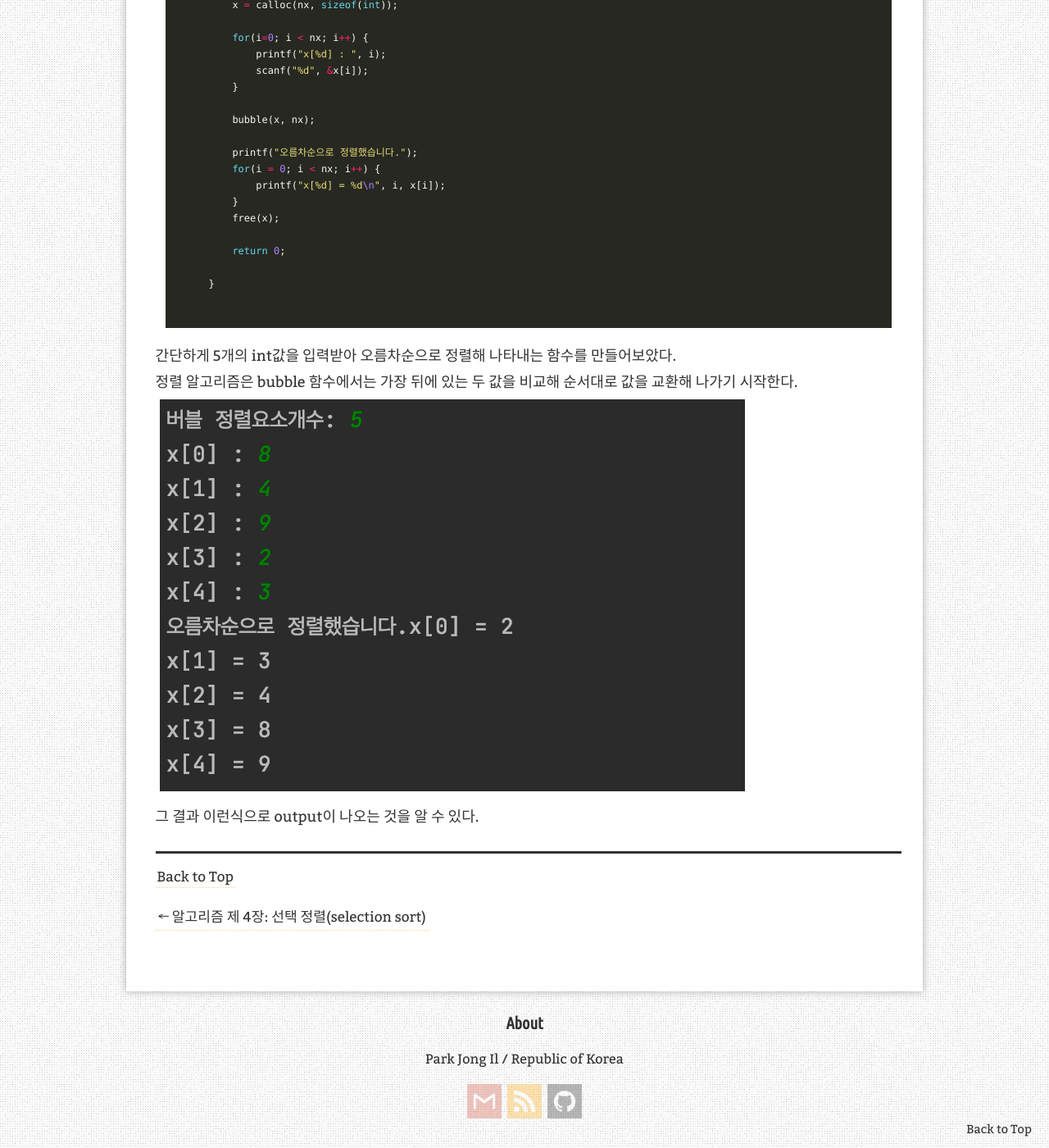
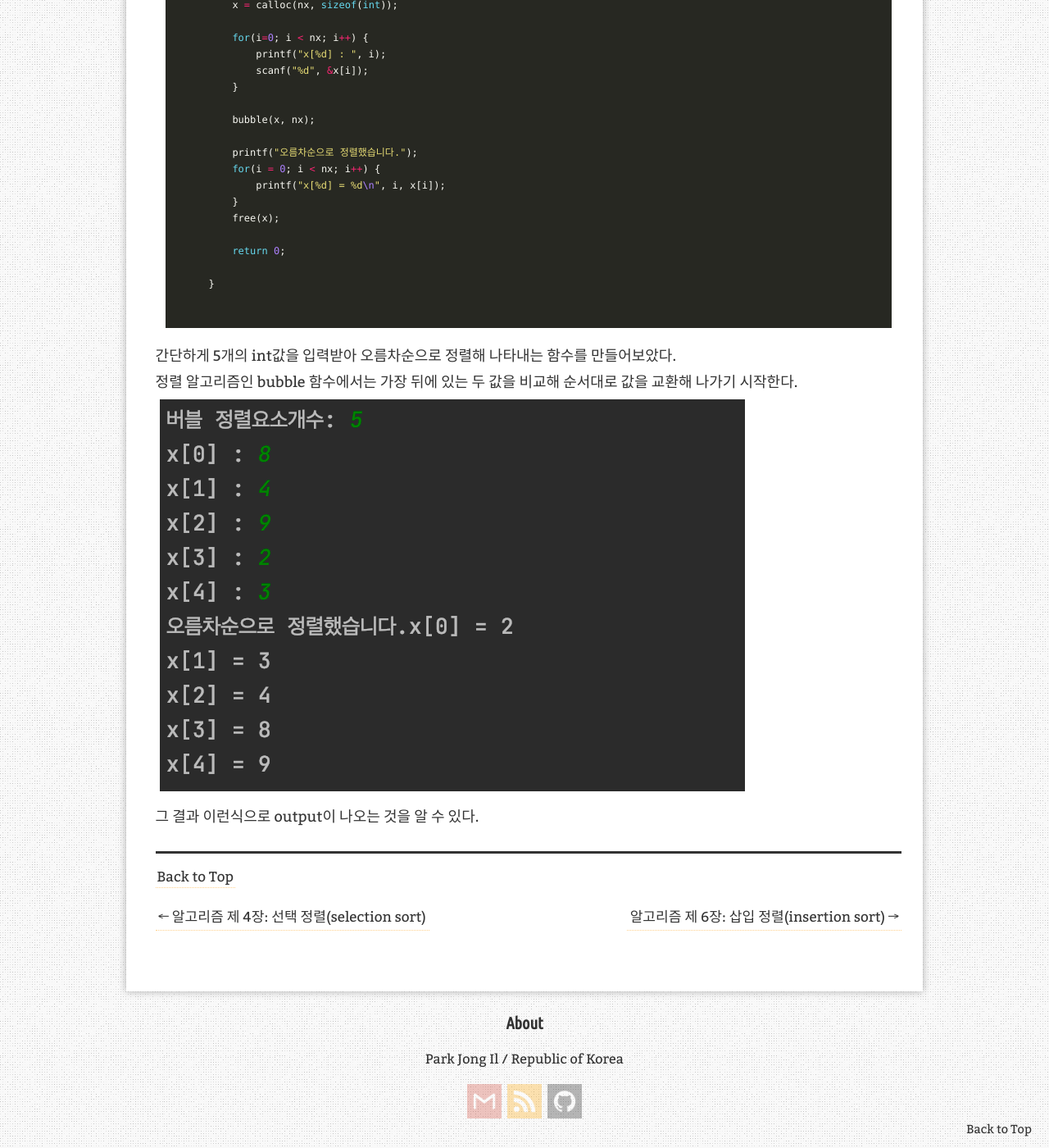
Before and after one commit to jongdlf27/jongdlf27.github.io, a Jekyll site: the page built from _posts/2021-02-22-algorithm05.md, in a window 1280 px wide and 1400 px high, scrolled down 2711 px. Shown: the whole window at 82% size. Built offline with Jekyll 4.4.1, drawn with Linux system fonts in a browser that asks for light colours; comment, search, counter and statistics services are not loaded; some of the changed lines change nothing that is shown.

Commit message:
02/23 al06

```diff
--- a/_posts/2021-02-22-algorithm05.md
+++ b/_posts/2021-02-22-algorithm05.md
@@ -96,6 +96,6 @@
 ~~~
 
 간단하게 5개의 int값을 입력받아 오름차순으로 정렬해 나타내는 함수를 만들어보았다.
-정렬 알고리즘은 bubble 함수에서는 가장 뒤에 있는 두 값을 비교해 순서대로 값을 교환해 나가기 시작한다.
+정렬 알고리즘인 bubble 함수에서는 가장 뒤에 있는 두 값을 비교해 순서대로 값을 교환해 나가기 시작한다.
 <img itemprop="image" src="/assets/image/al05_1.png" alt="Overview" />
 그 결과 이런식으로 output이 나오는 것을 알 수 있다.
--- /dev/null
+++ b/_posts/2021-02-23-algorithm06.md
@@ -0,0 +1,107 @@
+---
+layout: post
+title: "알고리즘 제 6장: 삽입 정렬(insertion sort)"
+description: "insertion sort"
+categories: [algorithm]
+tags: [c]
+redirect_from:
+  - /2021/2/23/
+---
+
+* table of contents
+{:toc .toc}
+
+# 삽입정렬 알고리즘
+
+삽입정렬은 선택한 요소를 그보다 더 앞쪽의 알맞은 위치에 '삽입하는' 작업을 반복하여 정렬하는 알고리즘이다.
+선택정렬에서는 가장 작은 값을 선택해 앞쪽으로 옮기고, 삽입정렬에서는 지정된 위치에 있는 요소를 먼저 선택한 후, 비교하고 앞쪽으로 옮긴다.
+
+[오름차순]
+
+<img itemprop="image" src="https://upload.wikimedia.org/wikipedia/commons/e/ea/Insertion_sort_001.PNG" style="width:250px; height:400px;" alt="Overview" />
+
+위의 그림은 오름차순 삽입 정렬이 작동하는 방식을 나타내고 있다.[^1]
+n개의 원소가 있는 배열 A[n] 존재할 때, 삽입정렬은 2번째에 있는 요소 A[2]부터 사용한다.
+A[2]를 자기 앞쪽에 있는 요소 A[1]과 비교하여 작은 요소가 앞으로 가게 자리를 교환한다.
+다음에는 3번째 요소인 A[3]을 선택해 자신의 아쪽에 있는 A[1], A[2]과 비교를 하여 순서에 맞게 삽입을 한다.
+이를 반복해 마지막에 있는 A[n]까지 선택하여 앞쪽의 요소들과 비교하여 알맞은 위치에 삽입을 하면 된다.
+
+<img itemprop="image" src="https://upload.wikimedia.org/wikipedia/commons/2/25/Insertion_sort_animation.gif" style="width:400px; height:400px;" alt="Overview" />
+
+# 시간복잡도
+
+최선의 경우 교환을 할 필요가 없기 때문에 n-1번의 비교만 하면되서 O(n)이 된다.
+하지만 평균과 최악의 경우
+
+각 사이클마다
+
+(n-1) + (n-2) + ...... + 2 + 1 = n(n-1) / 2 번 연산을 하고
+
+2(n-1) 번의 교환 연산을 진행해야 하기 때문에
+
+O(n^2)가 된다.
+
+
+
+# 알고리즘의 구현(c)
+
+~~~c
+    #include <stdio.h>
+    #include <stdlib.h>
+
+    void insertion(int a[], int n) {
+        int i, j;
+        for(i = 1; i < n; i++) { //2번째의 요소부터 선택함
+            int tmp = a[i];
+            for(j = i; j > 0 && a [j-1] > tmp; j--) {
+                a[j] = a[j-1]; //선택된 요소보다 앞쪽에 위치한 요소등과의 비교를 시작함
+            }
+            a[j] = tmp;
+        }
+    }
+
+    int main(void) {
+        int i, nx;
+        int *x;
+
+        printf("삽입 정렬");
+        printf("요소개수: ");
+        scanf("%d", &nx);
+        x = calloc(nx, sizeof(int));
+
+        for(i=0; i < nx; i++) {
+            printf("x[%d] : ", i);
+            scanf("%d", &x[i]);
+        }
+
+        insertion(x, nx);
+
+        printf("오름차순으로 정렬했습니다.\n");
+        for(i = 0; i < nx; i++) {
+            printf("x[%d] = %d\n", i, x[i]);
+        }
+        free(x);
+
+        return 0;
+
+    }
+
+~~~
+
+간단하게 5개의 int값을 입력받아 오름차순으로 정렬해 나타내는 함수를 만들어보았다.
+정렬 알고리즘은 insertion 함수에서는 key값을 선택해 비교 후 알맞은 위치로 값을 삽입한다.
+
+<img itemprop="image" src="/assets/image/al06_1.png" alt="Overview" />
+
+그 결과 이런식으로 output이 나오는 것을 알 수 있다.
+
+# 단순정렬
+
+지금까지 다룬 3개의 알고리즘 선택정렬, 버블정렬, 삽입정렬은 단순정렬이라고 부른다.
+그리고 **단순정렬의 특징은 모두 같은 시간복잡도인 O(n^2)**를 가지고 있다.  그래서 O(n^2) 시간복잡도 알고리즘이라고 부르기도 한다.
+
+
+
+
+
+[^1]:위키피디아 [삽입정렬](https://ko.wikipedia.org/wiki/%EC%A0%90%EA%B7%BC_%ED%91%9C%EA%B8%B0%EB%B2%95)
```
Also changed, not shown: assets/image/al06_1.png (added).
